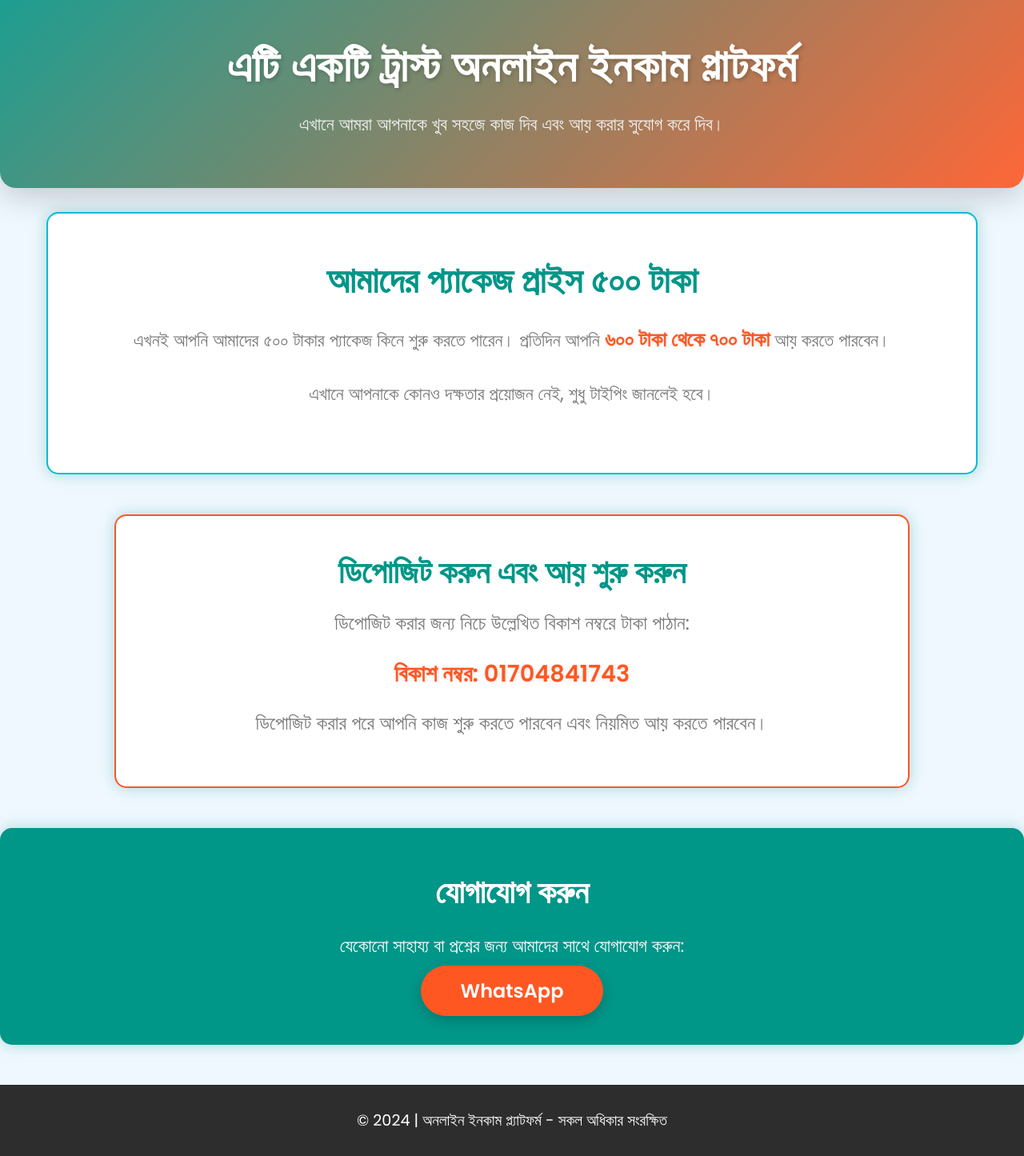
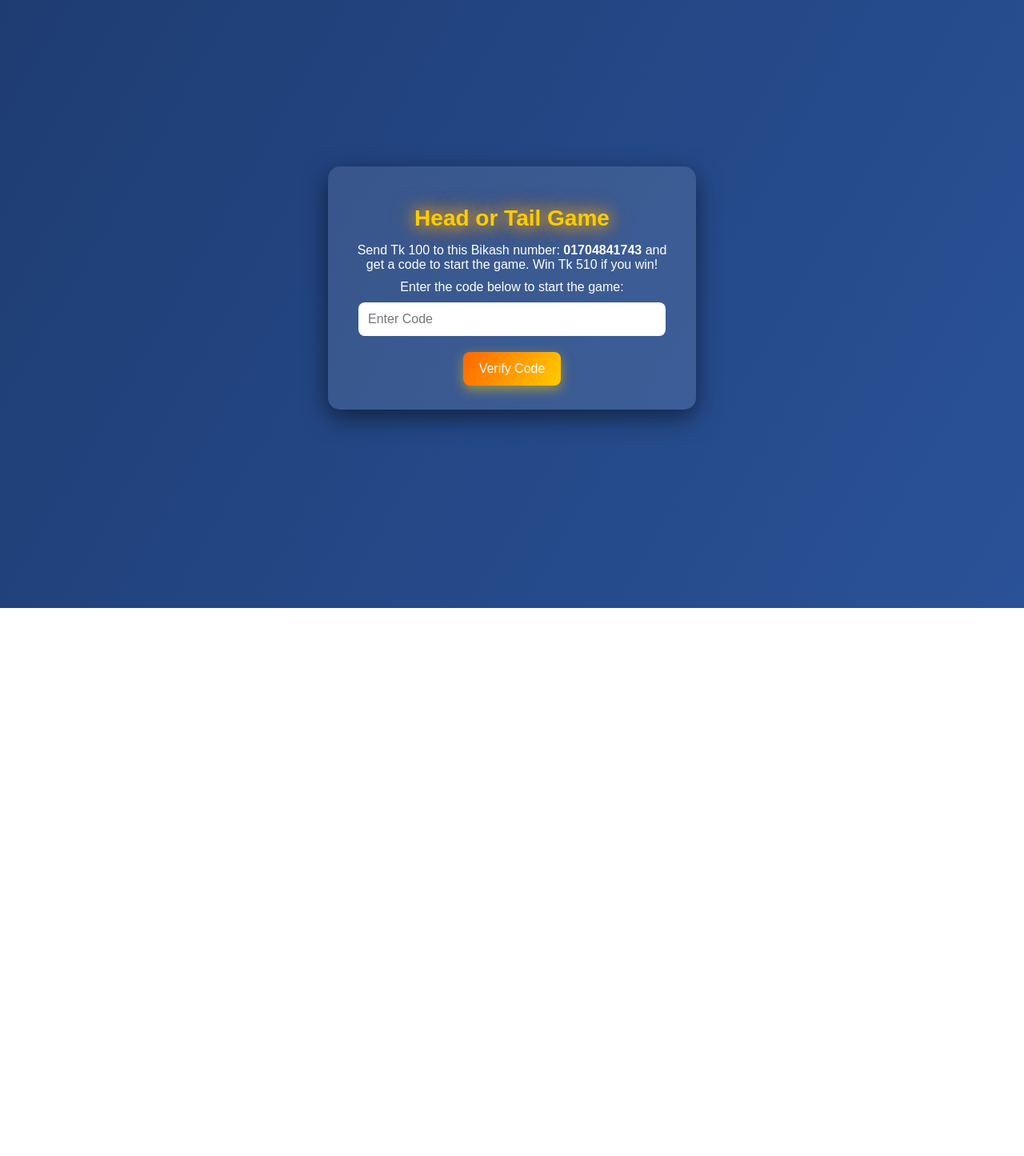
Before and after one commit to mywebsite21/Russian95, a plain HTML site: page index.html in a window 1280 px wide. Shown: the part 40-1485 px from the top of the page at 80% size. After the commit the page ends 800 px from the top, so only its background shows below. Drawn offline with Linux system fonts and the light colour scheme.

Commit message:
Update index.html

```diff
--- a/index.html
+++ b/index.html
@@ -1,253 +1,133 @@
 <!DOCTYPE html>
-<html lang="bn">
+<html lang="en">
 <head>
     <meta charset="UTF-8">
     <meta name="viewport" content="width=device-width, initial-scale=1.0">
-    <meta name="description" content="ট্রাস্ট অনলাইন ইনকাম প্লাটফর্ম যেখানে আপনি সহজেই আয় করতে পারবেন">
-    <meta name="keywords" content="অনলাইন ইনকাম, বিকাশ, আয়, সহজ কাজ">
-    <meta name="author" content="Innovative Design">
-    <title>ট্রাস্ট অনলাইন ইনকাম প্লাটফর্ম</title>
-
-    <link href="https://fonts.googleapis.com/css2?family=Poppins:wght@400;600&display=swap" rel="stylesheet">
-
+    <title>Head or Tail Game</title>
     <style>
-        /* Global Styles */
         body {
-            font-family: 'Poppins', sans-serif;
+            font-family: Arial, sans-serif;
+            background: linear-gradient(120deg, #1e3c72, #2a5298);
+            color: #fff;
+            text-align: center;
             margin: 0;
             padding: 0;
-            background: #f0f8ff;
-            color: #333;
+            display: flex;
+            flex-direction: column;
+            justify-content: center;
+            align-items: center;
+            height: 100vh;
+            overflow: hidden;
         }
+        .container {
+            background: rgba(255, 255, 255, 0.1);
+            padding: 30px;
+            border-radius: 15px;
+            box-shadow: 0 10px 30px rgba(0, 0, 0, 0.5);
+            max-width: 400px;
+            width: 90%;
+        }
+        h1 {
+            font-size: 28px;
+            margin-bottom: 15px;
+            color: #ffcc00;
+            text-shadow: 0 0 20px #ffcc00, 0 0 30px #ff6600;
+        }
+        p {
+            font-size: 16px;
+            margin: 10px 0;
+        }
+        input[type="text"] {
+            width: 90%;
+            padding: 12px;
+            margin-bottom: 20px;
+            border: none;
+            border-radius: 8px;
+            outline: none;
+            font-size: 16px;
+        }
+        button {
+            padding: 12px 20px;
+            background: linear-gradient(120deg, #ff6600, #ffcc00);
+            color: #fff;
+            border: none;
+            border-radius: 8px;
+            cursor: pointer;
+            font-size: 16px;
+            box-shadow: 0 5px 15px rgba(255, 204, 0, 0.5);
+            transition: transform 0.2s ease, box-shadow 0.2s ease;
+        }
+        button:hover {
+            transform: translateY(-2px);
+            box-shadow: 0 8px 20px rgba(255, 204, 0, 0.7);
+        }
+        .game-area {
+            display: none;
+        }
+        .result {
+            font-size: 18px;
+            margin-top: 20px;
+        }
+        .lose {
+            color: #ff0000;
+        }
+    </style>
+    <script>
+        // Store used codes in localStorage to persist data even after reload
+        const usedCodes = JSON.parse(localStorage.getItem('usedCodes')) || [];
 
-        h1, h2, p {
-            margin: 0;
-        }
+        function verifyCode() {
+            const codeInput = document.getElementById('code').value;
 
-        /* Header Section */
-        header {
-            background: linear-gradient(135deg, rgba(0, 150, 136, 0.9), rgba(255, 87, 34, 0.9));
-            color: white;
-            padding: 60px 20px;
-            text-align: center;
-            position: relative;
-            box-shadow: 0 10px 40px rgba(0, 0, 0, 0.2);
-            border-radius: 20px;
-        }
-
-        header h1 {
-            font-size: 3.5rem;
-            font-weight: 600;
-            margin-top: 20px;
-            text-shadow: 2px 2px 5px rgba(0, 0, 0, 0.2);
-            letter-spacing: 1px;
-        }
-
-        header p {
-            font-size: 1.4rem;
-            margin-top: 10px;
-            color: #f2f2f2;
-            line-height: 1.8;
-        }
-
-        /* Main Content Section */
-        .main-content {
-            padding: 50px 30px;
-            background: #ffffff;
-            box-shadow: 0 15px 30px rgba(0, 0, 0, 0.1);
-            text-align: center;
-            margin: 30px auto;
-            border-radius: 15px;
-            max-width: 1100px;
-            position: relative;
-            transition: transform 0.3s ease-in-out;
-            border: 2px solid #00bcd4;
-        }
-
-        .main-content h2 {
-            font-size: 2.8rem;
-            color: #009688;
-            margin-bottom: 20px;
-        }
-
-        .main-content p {
-            font-size: 1.4rem;
-            color: #777;
-            margin-bottom: 30px;
-            line-height: 1.6;
-        }
-
-        .main-content .highlight {
-            font-size: 1.6rem;
-            font-weight: bold;
-            color: #ff5722;
-            text-shadow: 1px 1px 5px rgba(0, 0, 0, 0.1);
-        }
-
-        /* Deposit Information Section */
-        .deposit-info {
-            padding: 40px 20px;
-            background: #ffffff;
-            margin: 50px auto;
-            max-width: 950px;
-            text-align: center;
-            border-radius: 15px;
-            box-shadow: 0 10px 30px rgba(0, 0, 0, 0.1);
-            transition: all 0.3s ease;
-            border: 2px solid #ff5722;
-        }
-
-        .deposit-info h2 {
-            font-size: 2.5rem;
-            color: #009688;
-            margin-bottom: 15px;
-            text-transform: uppercase;
-        }
-
-        .deposit-info p {
-            font-size: 1.5rem;
-            margin-bottom: 20px;
-            color: #777;
-            line-height: 1.6;
-        }
-
-        .deposit-info span {
-            font-size: 1.8rem;
-            font-weight: bold;
-            color: #ff5722;
-            text-shadow: 1px 1px 5px rgba(0, 0, 0, 0.1);
-        }
-
-        /* Contact Section */
-        .contact-info {
-            background: #009688;
-            color: white;
-            padding: 50px 20px;
-            margin: 50px 0;
-            text-align: center;
-            border-radius: 15px;
-            box-shadow: 0 10px 30px rgba(0, 0, 0, 0.2);
-        }
-
-        .contact-info h2 {
-            font-size: 2.5rem;
-            margin-bottom: 20px;
-        }
-
-        .contact-info p {
-            font-size: 1.4rem;
-            margin-bottom: 20px;
-            line-height: 1.6;
-        }
-
-        .contact-info a {
-            font-size: 1.5rem;
-            font-weight: bold;
-            color: white;
-            text-decoration: none;
-            background-color: #ff5722;
-            padding: 15px 50px;
-            border-radius: 50px;
-            box-shadow: 0 5px 15px rgba(0, 0, 0, 0.2);
-            transition: background-color 0.3s ease;
-        }
-
-        .contact-info a:hover {
-            background-color: #d32f2f;
-        }
-
-        /* Footer Section */
-        footer {
-            background-color: #2d2d2d;
-            color: white;
-            text-align: center;
-            padding: 30px 20px;
-            font-size: 1.2rem;
-        }
-
-        /* Lighting Effect */
-        .main-content, .deposit-info, .contact-info {
-            box-shadow: 0 0 20px rgba(0, 150, 136, 0.3);
-            transition: box-shadow 0.3s ease;
-        }
-
-        .main-content:hover, .deposit-info:hover, .contact-info:hover {
-            box-shadow: 0 0 30px rgba(0, 150, 136, 0.6);
-        }
-
-        /* Responsive Design */
-        @media (max-width: 768px) {
-            header h1 {
-                font-size: 2.5rem;
-            }
-
-            .main-content h2 {
-                font-size: 2.5rem;
-            }
-
-            .deposit-info h2 {
-                font-size: 2rem;
-            }
-
-            .deposit-info p, .contact-info p {
-                font-size: 1.3rem;
-            }
-
-            .contact-info a {
-                font-size: 1.3rem;
-                padding: 12px 35px;
+            // Check if the code is correct and unused
+            if (codeInput === '8757' && !usedCodes.includes(codeInput)) {
+                usedCodes.push(codeInput); // Mark code as used
+                localStorage.setItem('usedCodes', JSON.stringify(usedCodes)); // Save in localStorage
+                document.querySelector('.game-area').style.display = 'block';
+                document.querySelector('.code-section').style.display = 'none';
+                alert('Code Verified! Start the game.');
+            } else if (usedCodes.includes(codeInput)) {
+                alert('This code has already been used. Please enter a new code.');
+            } else {
+                alert('Invalid Code! Please try again.');
             }
         }
 
-        @media (max-width: 480px) {
-            header h1 {
-                font-size: 1.8rem;
-            }
+        function playGame(choice) {
+            const resultText = document.querySelector('.result');
+            const gameArea = document.querySelector('.game-area');
+            const codeSection = document.querySelector('.code-section');
 
-            .main-content h2 {
-                font-size: 2rem;
-            }
+            // Always lose and show message
+            resultText.textContent = "You Lost! Please deposit again to try. Thank you.";
+            resultText.className = 'result lose';
+            resultText.style.display = 'block';
 
-            .deposit-info h2 {
-                font-size: 1.8rem;
-            }
-
-            .contact-info a {
-                font-size: 1.2rem;
-                padding: 10px 30px;
-            }
+            // Hide game area and show code section after 10 seconds
+            setTimeout(() => {
+                resultText.style.display = 'none';
+                gameArea.style.display = 'none';
+                codeSection.style.display = 'block';
+                document.getElementById('code').value = ''; // Clear the input
+            }, 10000);
         }
-    </style>
+    </script>
 </head>
 <body>
-
-<header>
-    <h1>এটি একটি ট্রাস্ট অনলাইন ইনকাম প্লাটফর্ম</h1>
-    <p>এখানে আমরা আপনাকে খুব সহজে কাজ দিব এবং আয় করার সুযোগ করে দিব।</p>
-</header>
-
-<section class="main-content">
-    <h2>আমাদের প্যাকেজ প্রাইস ৫০০ টাকা</h2>
-    <p>এখনই আপনি আমাদের ৫০০ টাকার প্যাকেজ কিনে শুরু করতে পারেন। প্রতিদিন আপনি <span class="highlight">৬০০ টাকা থেকে ৭০০ টাকা</span> আয় করতে পারবেন।</p>
-    <p>এখানে আপনাকে কোনও দক্ষতার প্রয়োজন নেই, শুধু টাইপিং জানলেই হবে।</p>
-</section>
-
-<section class="deposit-info">
-    <h2>ডিপোজিট করুন এবং আয় শুরু করুন</h2>
-    <p>ডিপোজিট করার জন্য নিচে উল্লেখিত বিকাশ নম্বরে টাকা পাঠান:</p>
-    <p><span>বিকাশ নম্বর: 01704841743</span></p>
-    <p>ডিপোজিট করার পরে আপনি কাজ শুরু করতে পারবেন এবং নিয়মিত আয় করতে পারবেন।</p>
-</section>
-
-<section class="contact-info">
-    <h2>যোগাযোগ করুন</h2>
-    <p>যেকোনো সাহায্য বা প্রশ্নের জন্য আমাদের সাথে যোগাযোগ করুন:</p>
-    <a href="https://wa.me/8801704841743">WhatsApp</a>
-</section>
-
-<footer>
-    <p>&copy; 2024 | অনলাইন ইনকাম প্ল্যাটফর্ম - সকল অধিকার সংরক্ষিত</p>
-</footer>
-
+    <div class="container">
+        <h1>Head or Tail Game</h1>
+        <p>Send Tk 100 to this Bikash number: <strong>01704841743</strong> and get a code to start the game. Win Tk 510 if you win!</p>
+        <p>Enter the code below to start the game:</p>
+        <div class="code-section">
+            <input type="text" id="code" placeholder="Enter Code">
+            <button onclick="verifyCode()">Verify Code</button>
+        </div>
+        <div class="game-area">
+            <h2>Choose Head or Tail</h2>
+            <button onclick="playGame('Head')">Head</button>
+            <button onclick="playGame('Tail')">Tail</button>
+            <div class="result" style="display: none;"></div>
+        </div>
+    </div>
 </body>
 </html>
```
